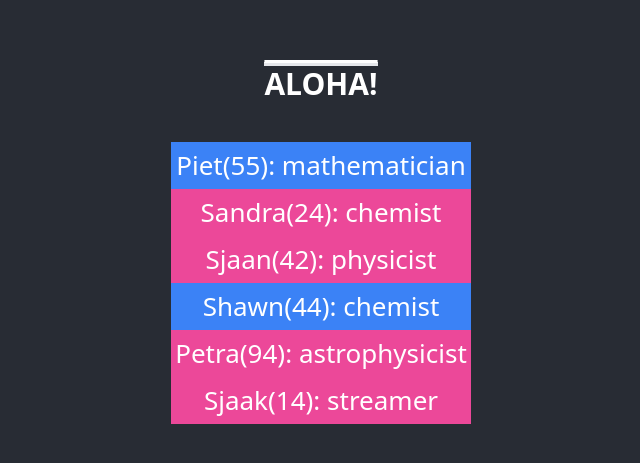
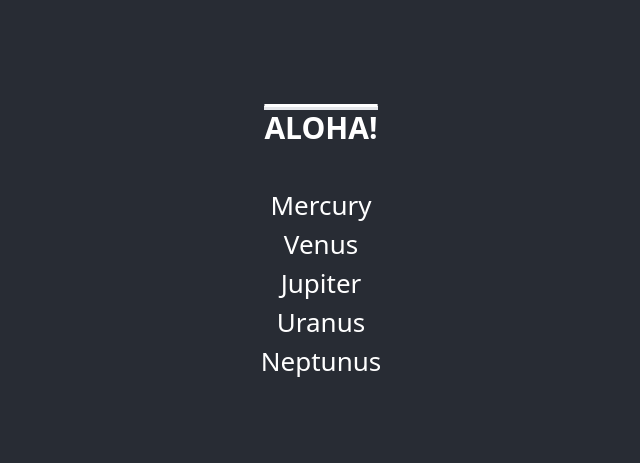
Before and after one commit to ckdev88/react-miniblog, a React (Create React App) app: page / in a window 1280 px wide. Shown: the part 157-620 px from the top of the page, without its empty margins (319-959 px from the left). Built offline with nearby package versions, Linux system fonts and the light colour scheme.

Commit message:
add planets mini components

```diff
--- a/src/App.js
+++ b/src/App.js
@@ -1,5 +1,5 @@
 import "./App.css";
-import PersonList from "./components/PersonList";
+import PlanetList from "./components/PlanetList";
 
 function App() {
 	return (
@@ -8,7 +8,7 @@ function App() {
 				<h1 className="text-3xl overline flex-shrink mb-10 uppercase font-extrabold border-t-4">
 					Aloha!
 				</h1>
-				<PersonList />
+				<PlanetList />
 			</header>
 		</div>
 	);
--- a/src/components/Planet.js
+++ b/src/components/Planet.js
@@ -1,10 +1,4 @@
-import { planets } from "../data/planets";
-
 const Planet = (props) => {
-	planets.map((value, key) => {
-		console.log({ value });
-		return <div key={key}>{value.name}</div>;
-	});
-	// return <h2 className={props.gas && "bg-red-300 text-black"}>{props.name}</h2>;
+	return <li className="list-none">{props.name}</li>;
 };
 export default Planet;
--- /dev/null
+++ b/src/components/PlanetList.js
@@ -0,0 +1,10 @@
+import { planets } from "../data/planets";
+import Planet from "./Planet";
+
+export default function List() {
+	const gasPlanets = planets.filter((planet) => planet.isGasPlanet);
+	const listItems = gasPlanets.map((planet) => {
+		return <Planet name={planet.name} />;
+	});
+	return listItems;
+}
--- a/src/data/planets.js
+++ b/src/data/planets.js
@@ -1,4 +1,4 @@
-const planets = [
+export const planets = [
 	{ id: 1, name: "Mercury", isGasPlanet: true },
 	{ id: 2, name: "Venus", isGasPlanet: true },
 	{ id: 3, name: "Earth", isGasPlanet: false },
@@ -8,4 +8,3 @@ const planets = [
 	{ id: 7, name: "Uranus", isGasPlanet: true },
 	{ id: 8, name: "Neptunus", isGasPlanet: true },
 ];
-export default planets;
```
